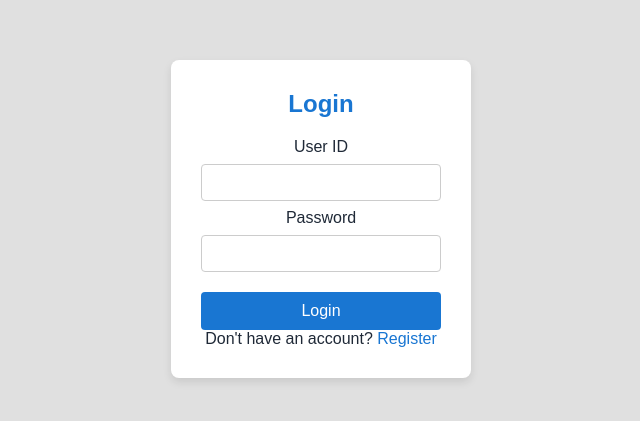
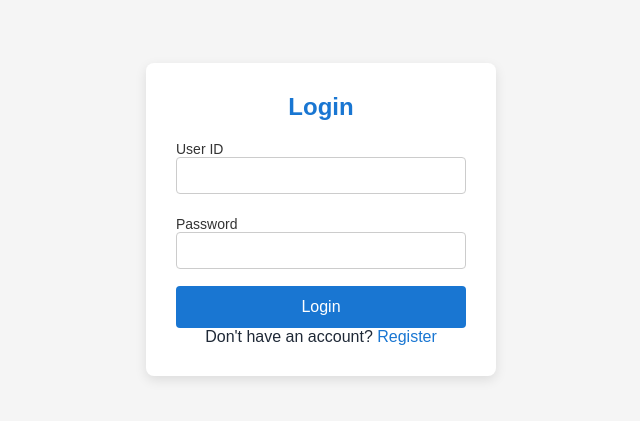
Before and after one commit to Bhargavi1432/react-todo-app, a React (Vite) app in the folder frontend/: page / in a window 1280 px wide. Shown: the part 181-602 px from the top of the page, without its empty margins (319-959 px from the left). Built offline with nearby package versions, Linux system fonts and the light colour scheme.

Commit message:
Refactor login.css for improved styling
Updated styles for the login page, including background color, padding, and button styles. Enhanced input labels and added hover effects for buttons.

```diff
--- a/frontend/src/pages/login.css
+++ b/frontend/src/pages/login.css
@@ -2,67 +2,75 @@
   display: flex;
   justify-content: center;
   align-items: center;
-  height: 100vh;
-  background-color: #e0e0e0; /* grey background */
+  min-height: 100vh;
+  background-color: #f5f5f5;
   font-family: Arial, sans-serif;
+  padding: 20px;
 }
 
-/* Card box */
 .login-box {
   background: white;
   padding: 30px;
   border-radius: 8px;
-  box-shadow: 0 4px 8px rgba(0,0,0,0.1);
-  width: 300px;
+  box-shadow: 0 4px 12px rgba(0,0,0,0.1);
+  width: 100%;
+  max-width: 350px;
   text-align: center;
 }
 
-/* Title */
 .login-box h2 {
   margin-bottom: 20px;
   color: #1976d2;
 }
 
-/* Inputs */
+.login-box label {
+  display: block;
+  text-align: left;
+  margin: 10px 0 5px;
+  font-size: 14px;
+  color: #333;
+}
+
 .login-box input {
   width: 100%;
   padding: 10px;
-  margin: 8px 0;
+  margin-bottom: 12px;
   border: 1px solid #ccc;
   border-radius: 4px;
 }
 
-/* Buttons */
 .login-box button {
   width: 100%;
-  padding: 10px;
-  margin-top: 12px;
+  padding: 12px;
   border: none;
   border-radius: 4px;
-  background-color: #1976d2; /* blue button */
+  background-color: #1976d2;
   color: white;
   font-size: 16px;
   cursor: pointer;
 }
 
-.login-box button:hover {
+.login-box button:disabled {
+  background-color: #90caf9;
+  cursor: not-allowed;
+}
+
+.login-box button:hover:not(:disabled) {
   background-color: #1565c0;
 }
 
-/* Register link/button */
-.login-box .register-btn {
-  background-color: #1976d2;
+.login-box span {
+  color: #1976d2;
+  cursor: pointer;
 }
 
-.login-box .register-btn:hover {
-  background-color: #1565c0;
+.login-box span:hover {
+  text-decoration: underline;
+  color: #1565c0;
 }
 
-.login-box span{
-    color: #1976d2;
+.error-message {
+  color: red;
+  margin-bottom: 10px;
+  font-size: 14px;
 }
-
-.login-box span:hover{
-text-decoration: underline;
-color: #1565c0;
-}
```
